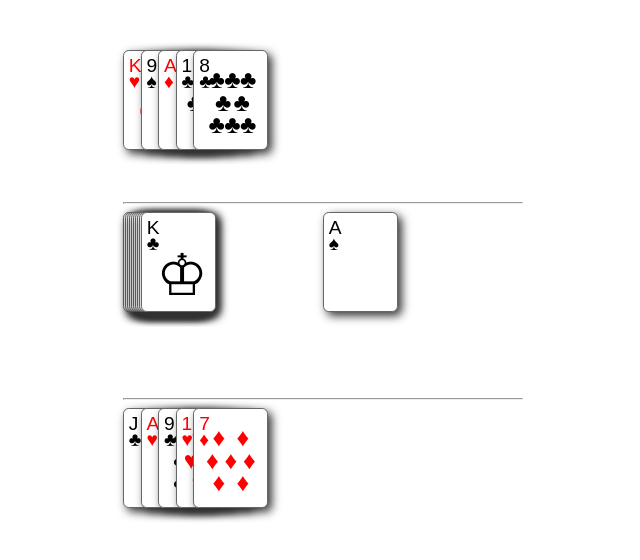
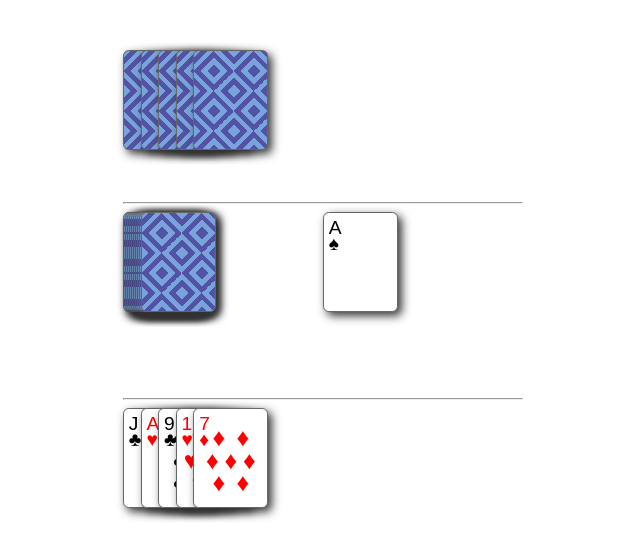
Before and after one commit to Kestrel12/CardGame, a React (Vite) app in the folder cardgame/: page / in a window 1280 px wide. Shown: the top 560 px of the page, without its empty margins (317-957 px from the left). Built offline with nearby package versions, Linux system fonts and the light colour scheme.

Commit message:
face up and face down working

```diff
--- a/cardgame/src/CardEngine.tsx
+++ b/cardgame/src/CardEngine.tsx
@@ -37,8 +37,8 @@ class Game {
             this.Players = game.Players
         } else {
 
-            this.DrawDeck = new CardContainer("draw", []);
-            this.DiscardDeck = new CardContainer("discard", []);
+            this.DrawDeck = new CardContainer("draw", false, []);
+            this.DiscardDeck = new CardContainer("discard", true, []);
 
             let cards: RankSuitCard[] = [];
             let cardId = 0;
@@ -57,8 +57,8 @@ class Game {
         //alert("init called");
         const handSize = 5;
 
-        this.Players.push(new Player(false, [new CardContainer("hand", [])]));
-        this.Players.push(new Player(true, [new CardContainer("hand", [])]));
+        this.Players.push(new Player(false, [new CardContainer("hand", true, [])]));
+        this.Players.push(new Player(true, [new CardContainer("hand", false, [])]));
 
         if (this.Players.length * handSize + 1 > cards.length) {
             alert("Not enough cards to complete setup");
@@ -95,8 +95,8 @@ class Game {
 class Card {
 
     public Container: CardContainer | null;
-
-    public Id: number;
+    public readonly Id: number;
+    public FaceUp: boolean
 
     // Marked as new when a card is added to a hand for animation.
     // Marked as false after animation is triggered.
@@ -105,6 +105,7 @@ class Card {
     public constructor(id: number) {
         this.Id = id;
         this.Container = null;
+        this.FaceUp = false;
         this.IsNew = false;
     }
 
@@ -128,10 +129,12 @@ type SetContentsFunc = (c: RankSuitCard[]) => void;
 class CardContainer {
 
     public readonly ContainerName: string;
+    public readonly FaceUp: boolean;
     public Contents: RankSuitCard[];
 
-    public constructor(containerName: string, contents: RankSuitCard[]) {
+    public constructor(containerName: string, faceUp: boolean, contents: RankSuitCard[]) {
         this.ContainerName = containerName;
+        this.FaceUp = faceUp;
         this.Contents = contents;
     }
 
@@ -140,6 +143,7 @@ class CardContainer {
         for (let c of cards) {
             c.Container = this;
             c.IsNew = true;
+            c.FaceUp = this.FaceUp;
         }
         this.Contents = cards;
     }
@@ -147,6 +151,7 @@ class CardContainer {
     public AddCard(card: RankSuitCard) {
         card.Container = this;
         card.IsNew = true;
+        card.FaceUp = this.FaceUp;
         this.Contents = [...this.Contents, card];
     }
 
--- a/cardgame/src/components/CardComponent.tsx
+++ b/cardgame/src/components/CardComponent.tsx
@@ -14,10 +14,10 @@ function CardComponent({ card }: { card: Card }) {
 
 function RankSuitCardComponent({ card, onClick }: { card: RankSuitCard, onClick: ((c:RankSuitCard) => void) }) {
 
-    const cardCss = "card rank-" + card.Rank + " " + card.Suit.SuitName;
+    const cardClass = "card rank-" + card.Rank + " " + card.Suit.SuitName;
 
     const [liClass, setLiClass] = useState("");
-    const [liStyle, setLiStyle] = useState({ opacity: 1, top: undefined } as CSS.Properties);
+    const [liStyle, setLiStyle] = useState({ opacity: undefined, top: undefined } as CSS.Properties);
     const liRef = useRef<HTMLLIElement>(null);
 
 
@@ -28,21 +28,15 @@ function RankSuitCardComponent({ card, onClick }: { card: RankSuitCard, onClick:
             //const rect = liRef.current.getBoundingClientRect();
 
             setLiStyle({ opacity: 0, top: "-50px" });
+            setLiClass("");
 
-            setTimeout(() => onClick(card), 500);
-
-            //setTimeout(() => {
-            //    setLiClass(".cardLiTransition");
-            //}, 1000);
-
-            //setTimeout(() => {
-            //    setLiStyle({ position: "fixed", top: rect.top + 100, left: rect.left + 100 });
-            //}, 2000);
-            //setLiStyle({ position: "fixed", top: rect.top + 100, left: rect.left + 100});
+            setTimeout(() => {
+                onClick(card);
+                setLiClass("cardLiTransition");
+                setLiStyle({ opacity: 1, top: "0px" });
+            }, 500);
 
         }
-        //setLiStyle({ position: "fixed", top: "0px", left: "0px"});
-        //setLiStyle({ position: "fixed", top: "100px", left: "100px"});
 
     }
 
@@ -50,20 +44,24 @@ function RankSuitCardComponent({ card, onClick }: { card: RankSuitCard, onClick:
         setLiStyle({ opacity: 1, top: "0px" });
     }, []);
 
-    //useEffect(() => {
-    //    setTimeout(() => {
-    //        setLiStyle({ opacity: 1, top: "0px" });
-    //    }, 5);
-    //}, []);
 
+    if (card.FaceUp) {
         return (
             <li key={card.Id} ref={liRef} className="cardLiTransition" style={liStyle}>
-            <div className={cardCss} onClick={handleClick}>
+                <div className={cardClass} onClick={handleClick}>
                     <span className="rank">{card.Rank}</span>
                     <span className="suit">{card.Suit.SuitIcon}</span>
                 </div>
             </li>
         );
+    } else {
+        return (
+            <li key={card.Id} ref={liRef} className="cardLiTransition" style={liStyle}>
+                <div className="card back" onClick={handleClick}>
+                </div>
+            </li>
+        );
+    }
 }
 
 export { CardComponent, RankSuitCardComponent };
--- a/cardgame/src/resources/css/cards.css
+++ b/cardgame/src/resources/css/cards.css
@@ -684,5 +684,6 @@
 
 .cardLiTransition {
     transition: all .5s;
+    opacity: 0;
     top: -50px;
 }
```
Lines whose indentation alone changed are shown as unchanged.
